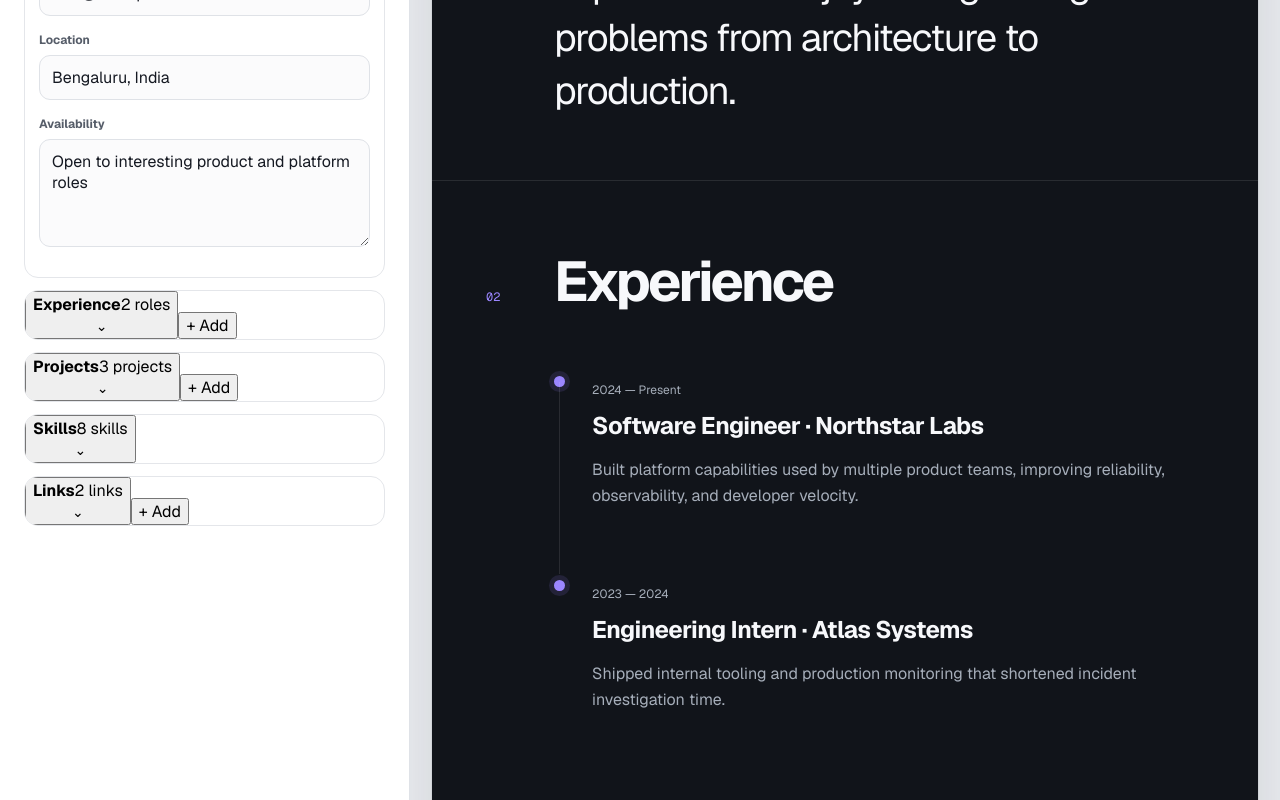
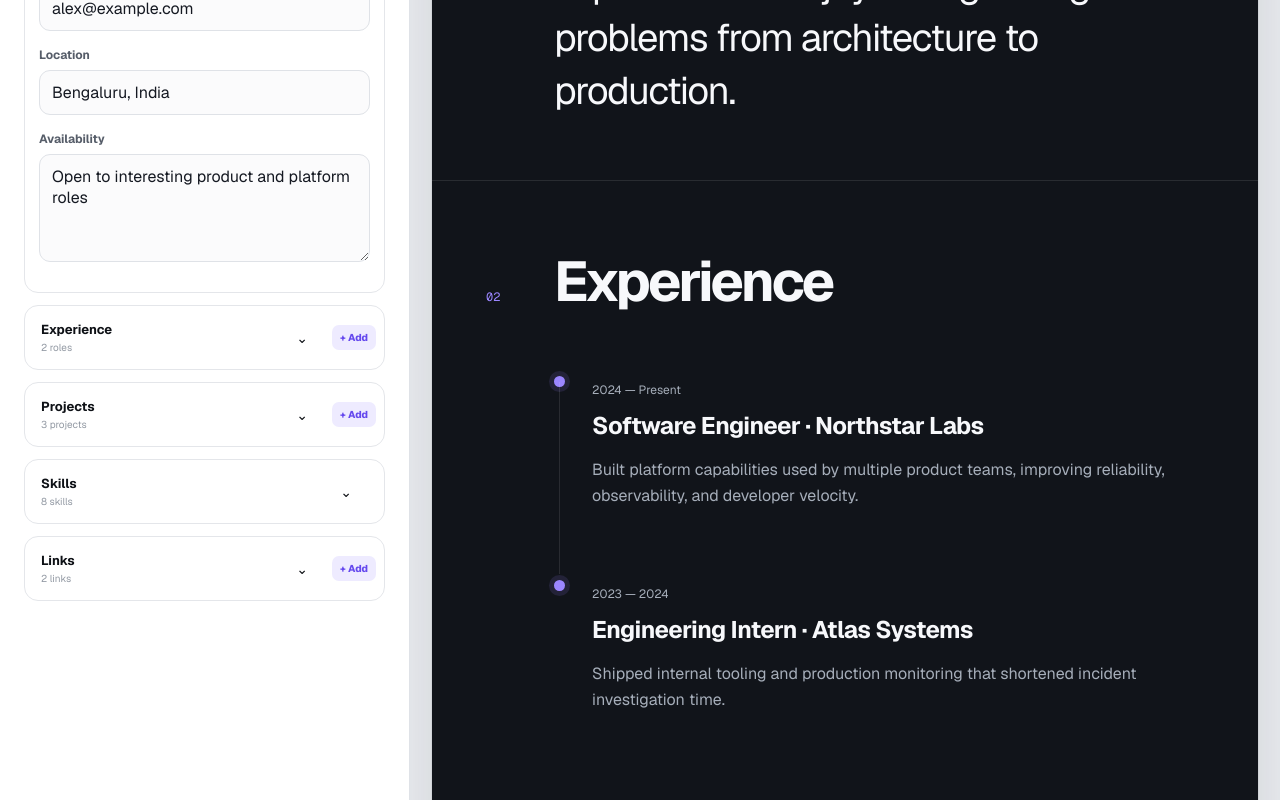
Before and after one commit to srbmaury/Portfolio-Builder, a Next.js app: page /builder in a window 1280 px wide. Shown: the part 1054-1854 px from the top of the page. Built offline with nearby package versions, Linux system fonts and the light colour scheme.

Commit message:
fix: style stateful editor panels

```diff
--- a/app/globals.css
+++ b/app/globals.css
@@ -529,3 +529,76 @@ a { color: inherit; text-decoration: none; }
   .design-intro { grid-template-columns: 1fr; align-items: start; }
   .design-intro .shuffle-button { justify-self: start; }
 }
+
+
+/* Stateful editor panels */
+.editor-section-heading {
+  display: grid;
+  grid-template-columns: 1fr auto;
+  align-items: center;
+  gap: 8px;
+  padding: 0 8px 0 0;
+}
+.editor-section-toggle,
+.editor-card-toggle {
+  border: 0;
+  background: transparent;
+  color: inherit;
+  cursor: pointer;
+  text-align: left;
+}
+.editor-section-toggle {
+  min-width: 0;
+  width: 100%;
+  padding: 15px 16px;
+  display: flex;
+  align-items: center;
+  justify-content: space-between;
+  gap: 14px;
+}
+.editor-section-toggle > div {
+  display: grid;
+  gap: 3px;
+}
+.editor-section-toggle strong { font-size: 13px; }
+.editor-section-toggle span:not(.editor-chevron) {
+  color: #9299a3;
+  font-size: 10px;
+}
+.editor-section-action {
+  border: 0;
+  border-radius: 7px;
+  background: #eeebff;
+  color: #6549ee;
+  padding: 6px 8px;
+  font-size: 10px;
+  font-weight: 750;
+  cursor: pointer;
+}
+.editor-section.open .editor-chevron { transform: rotate(180deg); }
+.editor-card-heading {
+  display: grid;
+  grid-template-columns: 1fr auto;
+  align-items: center;
+  gap: 8px;
+  padding-right: 10px;
+}
+.editor-card-toggle {
+  min-width: 0;
+  padding: 11px 12px;
+  display: flex;
+  justify-content: space-between;
+  align-items: center;
+  gap: 12px;
+}
+.editor-card-toggle strong {
+  min-width: 0;
+  overflow: hidden;
+  white-space: nowrap;
+  text-overflow: ellipsis;
+  font-size: 11px;
+}
+.editor-card-toggle > span {
+  color: #949ba5;
+  font-size: 14px;
+}
```
